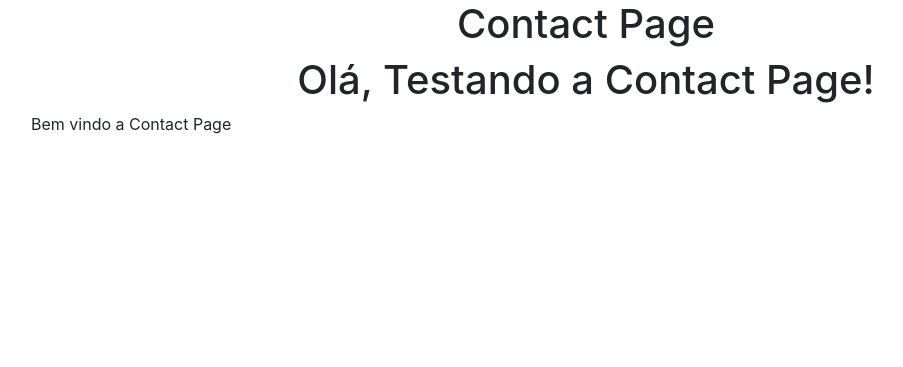
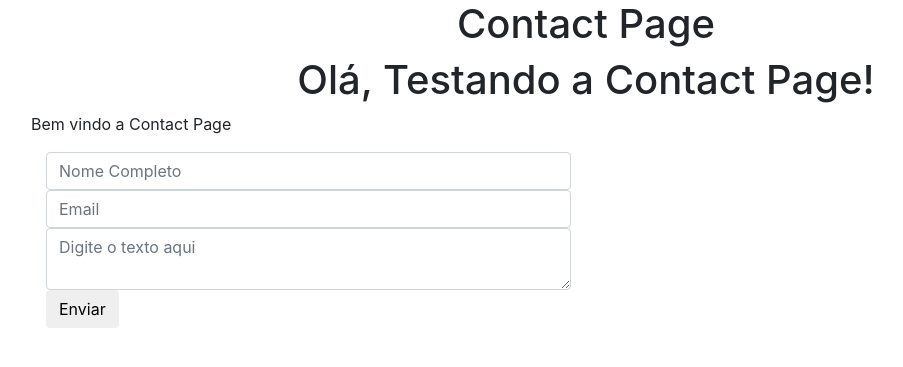
Before and after one commit to toticavalcanti/ecommerce, a Django app: page /contact/ in a window 1280 px wide. Shown: the top 367 px of the page, without its empty margins (54-957 px from the left). Run offline with Django 3.2, Linux system fonts and the light colour scheme; some libraries are stand-ins or nearby versions.

Commit message:
start create a form in templates/contact/view.html

```diff
--- a/templates/contact/view.html
+++ b/templates/contact/view.html
@@ -19,6 +19,14 @@
 			<div class='row'>
 				<div class='col'>
 					<p>{{ content }}</p>
+					<div class='col-sm-6 col-12'>
+						<form method='POST'> {% csrf_token %}
+							<input type='text' class='form-control' placeholder='Nome Completo' name='full_name'>
+							<input type='email' class='form-control' placeholder='Email' name='email'>
+							<textarea name='content' class='form-control' placeholder='Digite o texto aqui'></textarea>
+							<button type='submit' class='btn btn-default'>Enviar</button>
+						</form>
+					</div>
 				</div>
 			</div>
 		</div>
```
